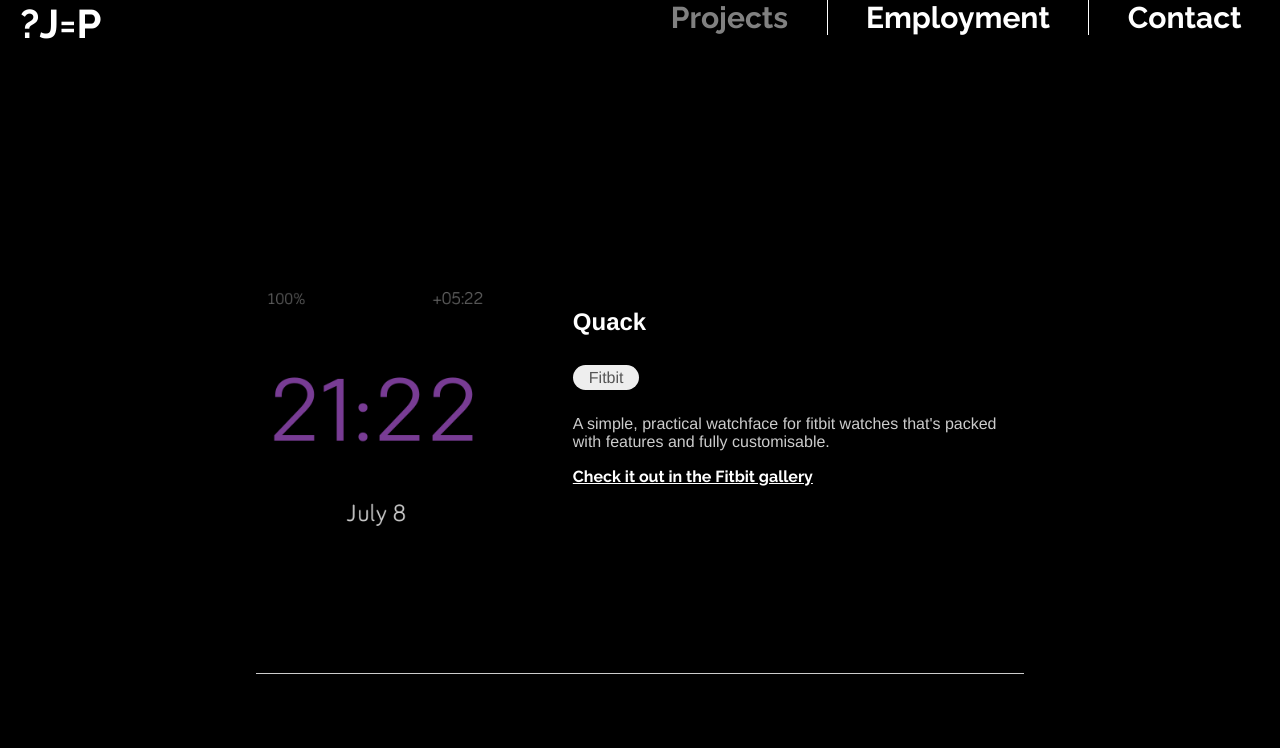
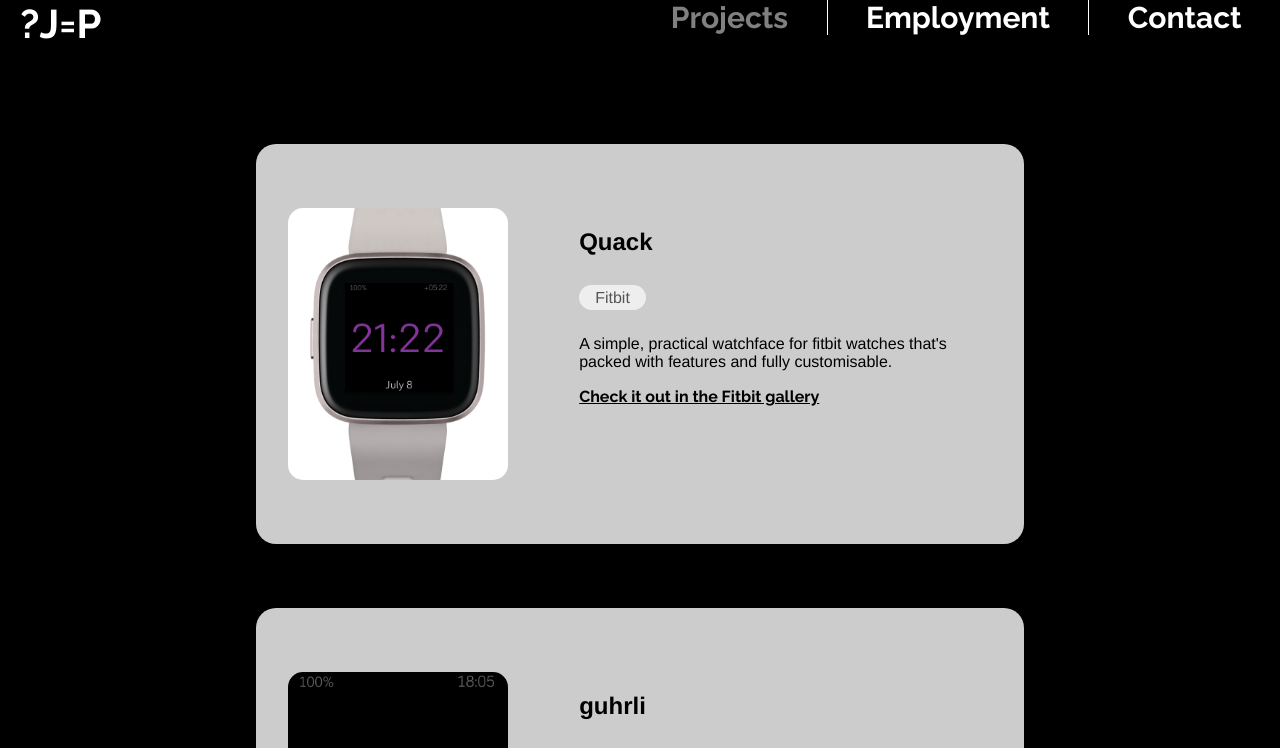
Before and after one commit to oswalde-p/personal-site, a Vue app: page /projects in a window 1280 px wide. Shown: the top 748 px of the page. Built offline with nearby package versions, Linux system fonts and the light colour scheme.

Commit message:
WIP project page redesign

```diff
--- a/src/components/projects/projectItem.vue
+++ b/src/components/projects/projectItem.vue
@@ -41,18 +41,18 @@
 </template>
 <style lang="scss" scoped>
 .project {
+  background-color: #ccc;
+  border-radius: 20px;
+  color: black;
   display: grid;
   grid-column-gap: 1em;
   grid-row-gap: 2em;
   grid-template-columns: 2fr 3fr;
-  padding: 9em 0;
-  &:not(:last-of-type){
-    border-bottom: 1px solid #ccc;
-  }
+  margin: 4em auto;
+  padding: 4em 2em;
 }
-
-
 img {
+  border-radius: 15px;
   width: 80%;
 }
 
@@ -71,6 +71,10 @@
   padding: 0.2em 1em 0.2em 1em;
 }
 
+p, a {
+  color: black;
+}
+
 @media all and (max-width: 700px) {
   .project {
     grid-template-columns: 100%;
--- a/src/components/projects/projects.json
+++ b/src/components/projects/projects.json
@@ -7,7 +7,7 @@
       "target": "https://gallery.fitbit.com/details/385076eb-cd5a-40b9-ac6e-64cb0fa2e25b",
       "text": "Check it out in the Fitbit gallery"
     },
-    "imageName": "quack.png"
+    "imageName": "quack2.png"
   },
   {
     "title": "guhrli",
```
Also changed, not shown: public/images/projects/quack2.png (added).
